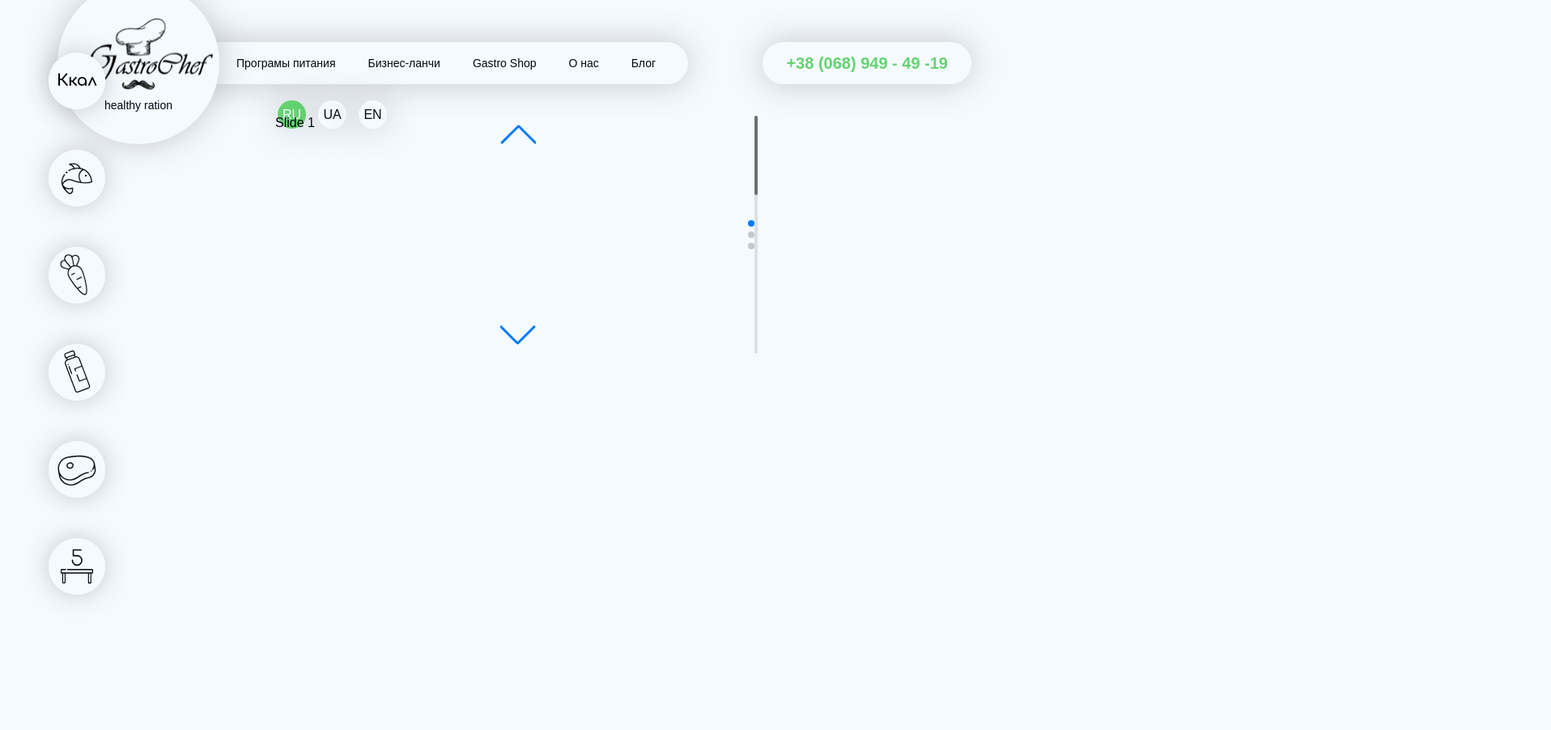
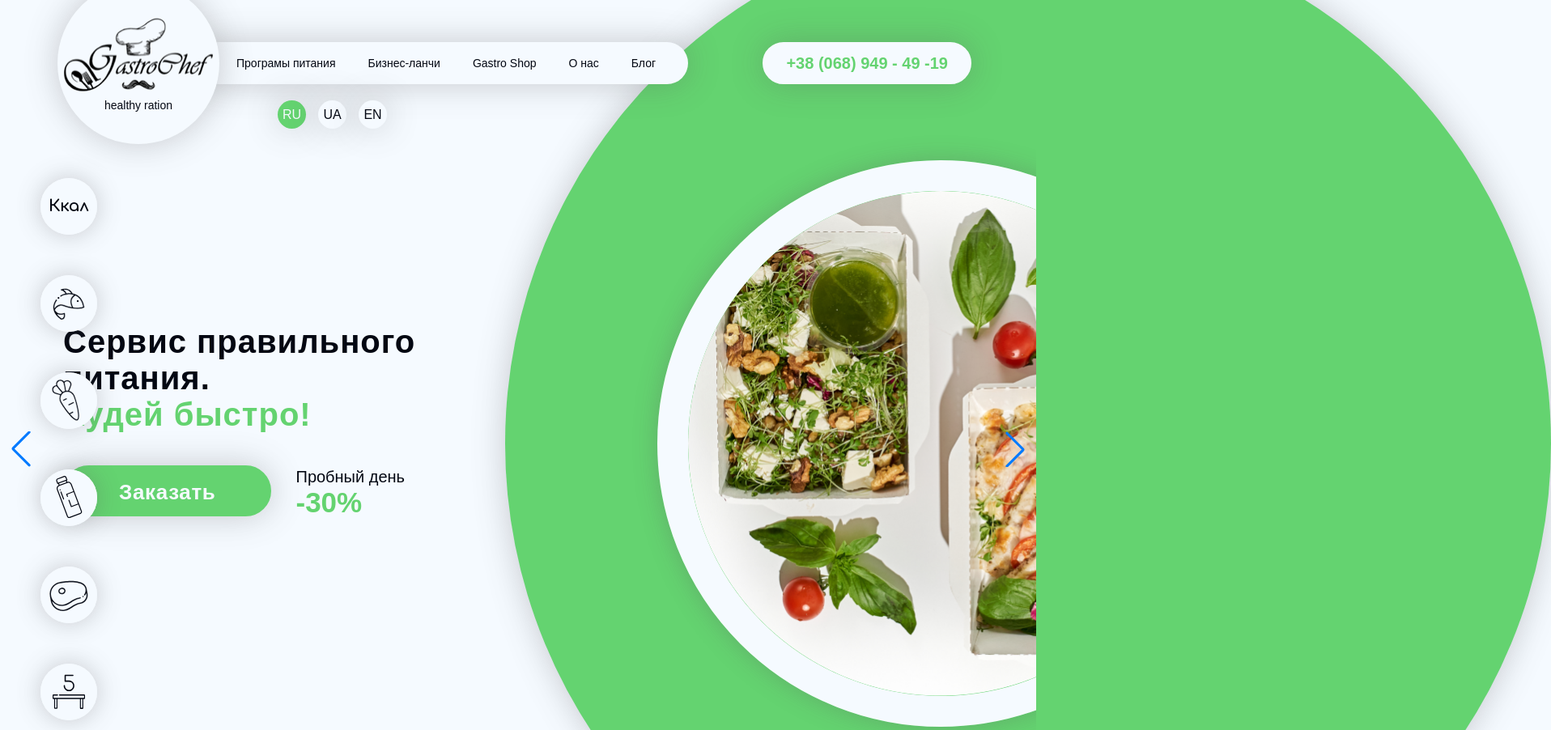
Before and after one commit to KolyaStadnik/Gastro-Chef, a website built with Vite: page index.html in a window 1280 px wide. Shown: the top 902 px of the page at 81% size, 1916 px wide, since content can reach past the window. Before the commit the page ends 800 px from the top, so only its background shows below. Built offline with nearby package versions, Linux system fonts and the light colour scheme; files whose address does not match are found by name.

Commit message:
build: baner1

```diff
--- a/index.html
+++ b/index.html
@@ -1,5 +1,5 @@
 <!doctype html>
-<html lang="en">
+<html lang="en" class="overflow-hidden">
   <head>
     <meta charset="UTF-8" />
     <link rel="icon" type="image/svg+xml" href="/vite.svg" />
@@ -9,7 +9,7 @@
   <body class="text-gray-950 font-montserrat bg-blue-100 before:hidden [.overflow-hidden]:before:block before:bg-black/20 before:w-full before:h-[100vh] before:absolute before:top-0 before:left-0 before:z-10 selection:bg-green-400/50">
     {{> header}}
     {{> nav-category}}
-    {{> baner}}
+    {{> banner}}
     {{> footer}}
     <script type="module" src="/src/main.js"></script>
   </body>
--- a/src/main.js
+++ b/src/main.js
@@ -13,23 +13,18 @@ burger.addEventListener('click', ()=> {
 })
 
 const swiper = new Swiper('.swiper', {
-  // Optional parameters
-  direction: 'vertical',
+  direction: 'horizontal',
   loop: true,
-
-  // If we need pagination
   pagination: {
+    clickable: true,
+    dynamicBullets: true,
+    dynamicMainBullets: 4,
     el: '.swiper-pagination',
   },
 
-  // Navigation arrows
   navigation: {
     nextEl: '.swiper-button-next',
     prevEl: '.swiper-button-prev',
   },
 
-  // And if we need scrollbar
-  scrollbar: {
-    el: '.swiper-scrollbar',
-  },
 });
--- a/src/partials/baner.html
+++ /dev/null
@@ -1,20 +0,0 @@
-<!-- Slider main container -->
-<div class="swiper">
-  <!-- Additional required wrapper -->
-  <div class="swiper-wrapper">
-    <!-- Slides -->
-    <div class="swiper-slide">Slide 1</div>
-    <div class="swiper-slide">Slide 2</div>
-    <div class="swiper-slide">Slide 3</div>
-    ...
-  </div>
-  <!-- If we need pagination -->
-  <div class="swiper-pagination"></div>
-
-  <!-- If we need navigation buttons -->
-  <div class="swiper-button-prev"></div>
-  <div class="swiper-button-next"></div>
-
-  <!-- If we need scrollbar -->
-  <div class="swiper-scrollbar"></div>
-</div>
--- /dev/null
+++ b/src/partials/banner.html
@@ -0,0 +1,28 @@
+<div class="swiper">
+    <div class="swiper-wrapper">
+        <div class="swiper-slide">
+            <div class="flex flex-col justify-center h-207.5 max-w-2xl xl:max-w-6xl w-full ml-auto mr-auto pl-5 pr-5 xl:pl-19.5 xl:pr-20 relative">
+                    <div class="max-w-134 -mt-18">
+                        <h1 class="text-40 font-comfortaa font-bold leading-11.25 tracking-wide">Сервис правильного питания.</h1>
+                        <div class="flex flex-col gap-10">
+                            <span class="text-green-400 text-40 inline-block font-comfortaa font-bold leading-11.25 tracking-wide">Худей быстро!</span>
+                    <div class="flex gap-7.75">
+                        <button class="bg-green-400 pt-2.75 pl-16.5 pb-1.75 pr-16.25 font-bold text-26 font-comfortaa rounded-full text-blue-100 tracking-wide shadow-xl border-3 border-green-400 hover:bg-blue-100 hover:text-green-400">Заказать</button>
+                        <div class="flex flex-col">
+                            <span class="font-montserrat text-xl">Пробный день</span>
+                            <span class="text-green-400 font-montserrat font-bold text-35 leading-8.75">-30%</span>
+                        </div>
+                        </div>
+                    </div>
+                    </div>
+                    <img class="border-38 border-blue-100 rounded-full shadow-lg size-175 absolute top-14.5 -right-58" src="./assets/img/banner-1.png" alt="banner-1">
+            </div>
+        </div>
+        <div class="swiper-slide">side-2</div>
+        <div class="swiper-slide">side-2</div>
+        <div class="swiper-slide">side-2</div>
+    </div>
+    <div class="swiper-pagination"></div>
+    <div class="swiper-button-prev"></div>
+    <div class="swiper-button-next"></div>
+</div>
--- a/src/partials/header.html
+++ b/src/partials/header.html
@@ -1,12 +1,12 @@
 <header>
     <div
-        class="flex items-center max-w-2xl xl:max-w-6xl w-full ml-auto mr-auto pl-5 pr-5 xl:pl-19.5 xl:pr-20 pt-3.75 md:pt-1.75 xl:pt-4 relative">
+        class="flex items-center max-w-2xl xl:max-w-6xl w-full ml-auto mr-auto pl-5 pr-5 xl:pl-19.5 xl:pr-20 pt-3.75 md:pt-1.75 xl:pt-4 relative before:size-323 before:bg-green-400 before:rounded-full before:absolute before:-right-159 before:-top-24.5  before:-z-10 before:shadow-xl">
         <a href="index.html"
             class="mr-auto md:mr-0 flex flex-col items-center gap-1.5 relative z-10 md:ml-8 xl:ml-0 before:absolute before:-z-10 before:bg-blue-100 before:rounded-full before:size-34.5 md:before:size-37.5 xl:before:size-50 2xl:before:size-66 before:left-1/2 before:top-1/2 before:-translate-1/2 before:shadow-xl">
             <img src="./assets/img/logo.png" alt="logo" class="w-26.5 h-13 xl:min-w-46.5 xl:h-23 mt-1.5">
             <p class="text-3xs xl:text-sm">healthy ration</p>
         </a>
-        <div id="mobile-container" class="hidden absolute top-0 left-0 bg-blue-100 z-10 md:z-0 md:static md:flex items-center rounded-br-4xl rounded-bl-4xl pt-10 px-5 pb-5 md:p-0 w-full">
+        <div id="mobile-container" class="hidden absolute top-0 left-0 bg-blue-100 md:bg-transparent z-10 md:z-0 md:static md:flex items-center rounded-br-4xl rounded-bl-4xl pt-10 px-5 pb-5 md:p-0 w-full">
             <nav class="flex flex-col gap-5 md:gap-0 md:flex-row bg-blue-100 md:shadow-xl md:rounded-4xl md:py-1.5 mb-8 md:mb-0 md:-ml-2.5 xl:-ml-5 md:pl-14.5 xl:pl-7 2xl:pl-21 md:pr-5 mr-2.5 xl:mr-5">
                 <a href="#" class="md:text-3xs xl:text-sm font-bold md:font-normal px-3.25 md:px-2.75 xl:px-5 md:py-1 xl:py-2.5 hover:text-green-400">Програмы питания</a>
                 <a href="#" class="md:text-3xs xl:text-sm font-bold md:font-normal px-3.25 md:px-2.75 xl:px-5 md:py-1 xl:py-2.5 hover:text-green-400">Бизнес-ланчи</a>
--- a/src/partials/nav-category.html
+++ b/src/partials/nav-category.html
@@ -1,35 +1,41 @@
-<nav class="flex flex-col fixed left-15 top-1/2 gap-12.5 -translate-y-1/2 z-20">
-    <a href="#" class="flex items-center w-17.5 hover:w-auto hover:text-green-400 bg-blue-100 rounded-full shadow-lg group">
+<nav class="flex flex-col fixed left-12.5 top-55 gap-12.5 z-20">
+    <a href="#"
+        class="flex items-center w-17.5 hover:w-auto hover:text-green-400 bg-blue-100 rounded-full shadow-lg group">
         <svg class="size-17.5">
             <use href="#icon-calories"></use>
         </svg>
         <span class="hidden group-hover:block text-2xl mx-9.5 font-bold font-comfortaa">Программы 800 - 2400 ккал</span>
     </a>
-    <a href="#" class="flex items-center w-17.5 hover:w-auto hover:text-green-400 bg-blue-100 rounded-full shadow-lg group">
+    <a href="#"
+        class="flex items-center w-17.5 hover:w-auto hover:text-green-400 bg-blue-100 rounded-full shadow-lg group">
         <svg class="size-17.5">
             <use href="#icon-fish"></use>
         </svg>
         <span class="hidden group-hover:block text-2xl mx-9.5 font-bold font-comfortaa">Fish</span>
     </a>
-    <a href="#" class="flex items-center w-17.5 hover:w-auto hover:text-green-400 bg-blue-100 rounded-full shadow-lg group">
+    <a href="#"
+        class="flex items-center w-17.5 hover:w-auto hover:text-green-400 bg-blue-100 rounded-full shadow-lg group">
         <svg class="size-17.5">
             <use href="#icon-carrot"></use>
         </svg>
         <span class="hidden group-hover:block text-2xl mx-9.5 font-bold font-comfortaa">Vegetable</span>
     </a>
-    <a href="#" class="flex items-center w-17.5 hover:w-auto hover:text-green-400 bg-blue-100 rounded-full shadow-lg group">
+    <a href="#"
+        class="flex items-center w-17.5 hover:w-auto hover:text-green-400 bg-blue-100 rounded-full shadow-lg group">
         <svg class="size-17.5">
             <use href="#icon-bottle"></use>
         </svg>
         <span class="hidden group-hover:block text-2xl mx-9.5 font-bold font-comfortaa">Detox</span>
     </a>
-    <a href="#" class="flex items-center w-17.5 hover:w-auto hover:text-green-400 bg-blue-100 rounded-full shadow-lg group">
+    <a href="#"
+        class="flex items-center w-17.5 hover:w-auto hover:text-green-400 bg-blue-100 rounded-full shadow-lg group">
         <svg class="size-17.5">
             <use href="#icon-meat"></use>
         </svg>
         <span class="hidden group-hover:block text-2xl mx-9.5 font-bold font-comfortaa">Keto</span>
     </a>
-    <a href="#" class="flex items-center w-17.5 hover:w-auto hover:text-green-400 bg-blue-100 rounded-full shadow-lg group">
+    <a href="#"
+        class="flex items-center w-17.5 hover:w-auto hover:text-green-400 bg-blue-100 rounded-full shadow-lg group">
         <svg class="size-17.5">
             <use href="#icon-table"></use>
         </svg>
--- a/src/style.css
+++ b/src/style.css
@@ -75,6 +75,9 @@
     --shadow-xl: 0 0 40px 0 #5656564d;
     --text-3xs: 8px;
     --text-2xs: 10px;
+    --text-26: 26px;
+    --text-35: 35px;
+    --text-40: 40px;
 }
 
 .burger.is-active .burger__icon {
@@ -136,8 +139,3 @@
 .burger__icon::after {
     top: 14px;
 }
-
-.swiper {
-  width: 600px;
-  height: 300px;
-}
```
Also changed, not shown: src/partials/footer.html (+20 -10 lines), public/assets/img/banner-1.png (added), public/assets/img/banner-2.png (added), public/assets/img/banner-3.png (added), public/assets/img/banner-4.png (added).
